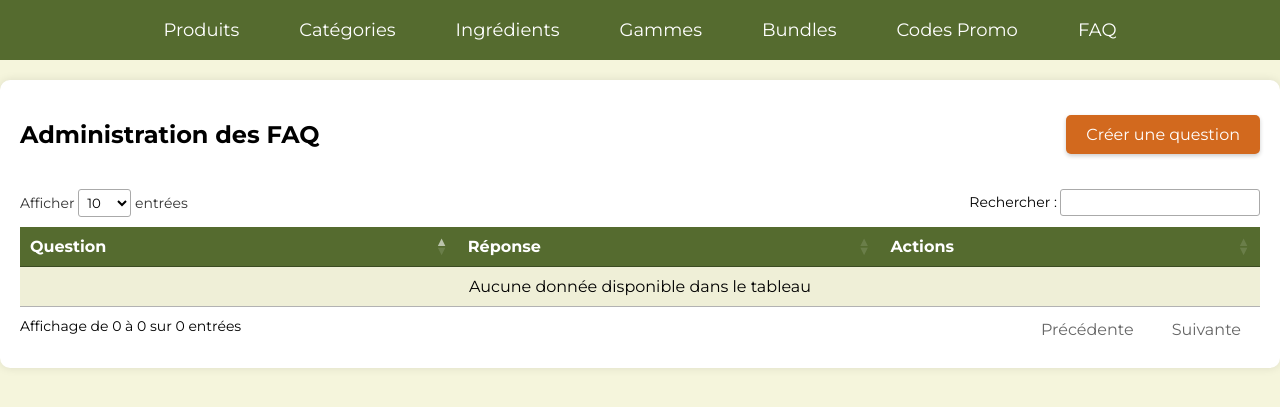
After one commit to Vermoud27/OFC, a CodeIgniter 4 app: the page made by app/Views/administrateur/faq/faq_admin.php in a window 1280 px wide. The commit adds this page. Shown: the top 407 px of the page. Run offline with PHP 8.4 and a stand-in for CodeIgniter, Linux system fonts and the light colour scheme; the template is opened without the code that fills it, so the values that code supplies are empty; some libraries are stand-ins or nearby versions.

Commit message:
Admin FAQ & CSS

```diff
--- /dev/null
+++ b/app/Views/administrateur/faq/faq_admin.php
@@ -0,0 +1,97 @@
+<!DOCTYPE html>
+<html lang="fr">
+
+<head>
+    <meta charset="UTF-8">
+    <meta name="viewport" content="width=device-width, initial-scale=1.0">
+    <title>Admin FAQ</title>
+    <!-- Font -->
+    <link href="https://fonts.googleapis.com/css2?family=Montserrat:wght@400;700&display=swap" rel="stylesheet">
+    <!-- Font Awesome -->
+    <link href="https://cdnjs.cloudflare.com/ajax/libs/font-awesome/5.15.4/css/all.min.css" rel="stylesheet">
+    <!-- DataTable -->
+    <link rel="stylesheet" href="https://cdn.datatables.net/1.13.4/css/jquery.dataTables.min.css">
+    <script src="https://code.jquery.com/jquery-3.6.0.min.js"></script>
+    <script src="https://cdn.datatables.net/1.13.4/js/jquery.dataTables.min.js"></script>
+    <!-- Nos CSS -->
+    <link rel="stylesheet" href="/assets/css/admin/faq.css">
+    <link rel="stylesheet" href="/assets/css/notif.css">
+</head>
+
+<body>
+    <header>
+        <nav>
+            <ul class="navigation">
+                <li><a href="/admin/produits" class="nav-link">Produits</a></li>
+                <li><a href="/admin/categories" class="nav-link">Catégories</a></li>
+                <li><a href="/admin/ingredients" class="nav-link">Ingrédients</a></li>
+                <li><a href="/admin/gammes" class="nav-link">Gammes</a></li>
+                <li><a href="/admin/bundles" class="nav-link">Bundles</a></li>
+                <li><a href="/admin/codes-promo" class="nav-link">Codes Promo</a></li>
+                <li><a href="/faq/admin" class="nav-link">FAQ</a></li>
+            </ul>
+        </nav>
+    </header>
+    <div class="container">
+        <div style="display: flex; justify-content: space-between; align-items: center; margin-bottom: 20px;">
+            <h2>Administration des FAQ</h2>
+            <a href="<?= base_url('faq/create') ?>" class="btn-create">Créer une question</a>
+        </div>
+
+        <!-- Affichage des flashdata sous forme de notification -->
+        <div id="notifications" class="notifications">
+            <?php if (session()->getFlashdata('success')): ?>
+                <div class="notification is-success">
+                    <?= session()->getFlashdata('success') ?>
+                </div>
+            <?php endif; ?>
+
+            <?php if (session()->getFlashdata('error')): ?>
+                <div class="notification is-danger">
+                    <?= session()->getFlashdata('error') ?>
+                </div>
+            <?php endif; ?>
+        </div>
+        <table id="faqTable" class="display">
+            <thead>
+                <tr>
+                    <th>Question</th>
+                    <th>Réponse</th>
+                    <th>Actions</th>
+                </tr>
+            </thead>
+            <tbody>
+                <?php foreach ($faqs as $faq): ?>
+                    <tr>
+                        <td><?= $faq['question'] ?></td>
+                        <td><?= $faq['reponse'] ?></td>
+                        <td>
+                            <a href="<?= base_url('faq/edit/' . $faq['id_faq']) ?>" class="btn-modifier"><i
+                                    class="fas fa-edit"></i> Modifier</a>
+                            <form action="<?= base_url('faq/delete/' . $faq['id_faq']) ?>" method="post"
+                                style="display:inline;"><button type="submit" class="btn-supprimer"><i
+                                        class="fas fa-trash"></i> Supprimer</button>
+                            </form>
+                        </td>
+                    </tr>
+                <?php endforeach; ?>
+            </tbody>
+        </table>
+    </div>
+
+    <script>
+        $(document).ready(function () {
+            $('#faqTable').DataTable({
+                language: {
+                    url: "/assets/lang/fr-FR.json",
+                },
+                pageLength: 10
+            });
+        });
+    </script>
+
+    <!-- Script pour masquer les notifications après 4 secondes -->
+    <script src="/assets/js/notif.js"></script>
+</body>
+
+</html>
```
Also changed, not shown: app/Config/Routes.php (+10 -0 lines), app/Controllers/FaqController.php (+86 -1 lines), app/Views/administrateur/faq/faq_create.php (added, +38 -0 lines), app/Views/administrateur/faq/faq_edit.php (added, +29 -0 lines), app/Views/administrateur/produits/liste.php (+4 -3 lines), public/assets/css/admin/faq.css (added), public/assets/css/admin/faqCU.css (added), public/assets/lang/fr-FR.json (added).
